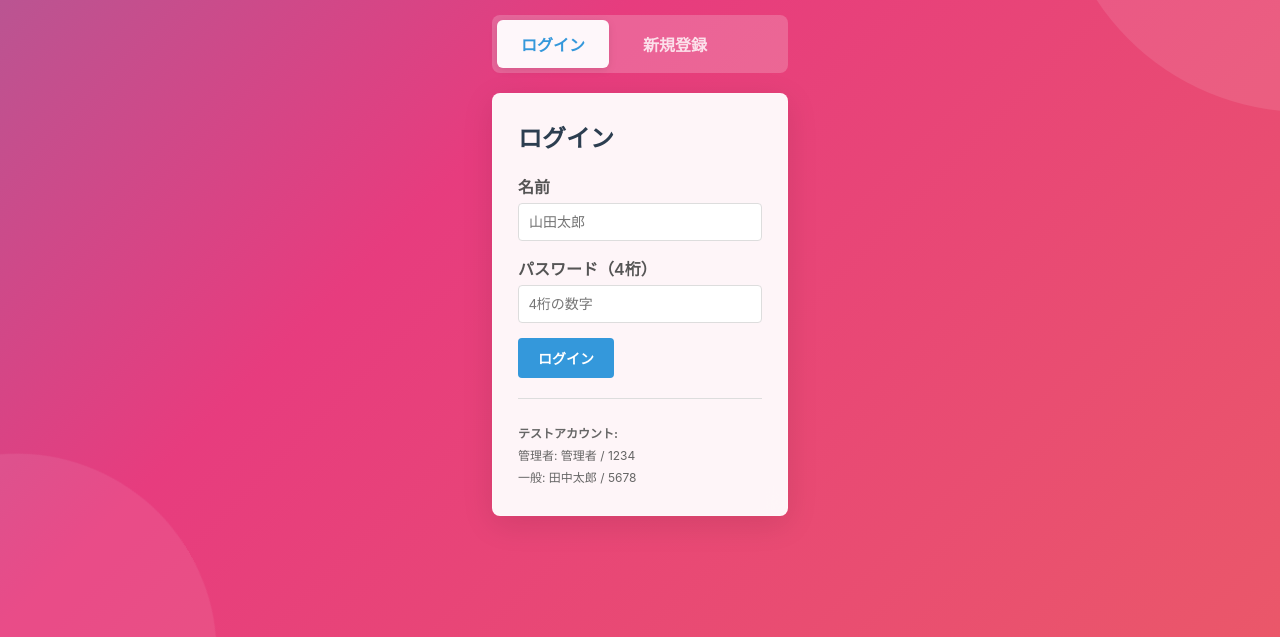
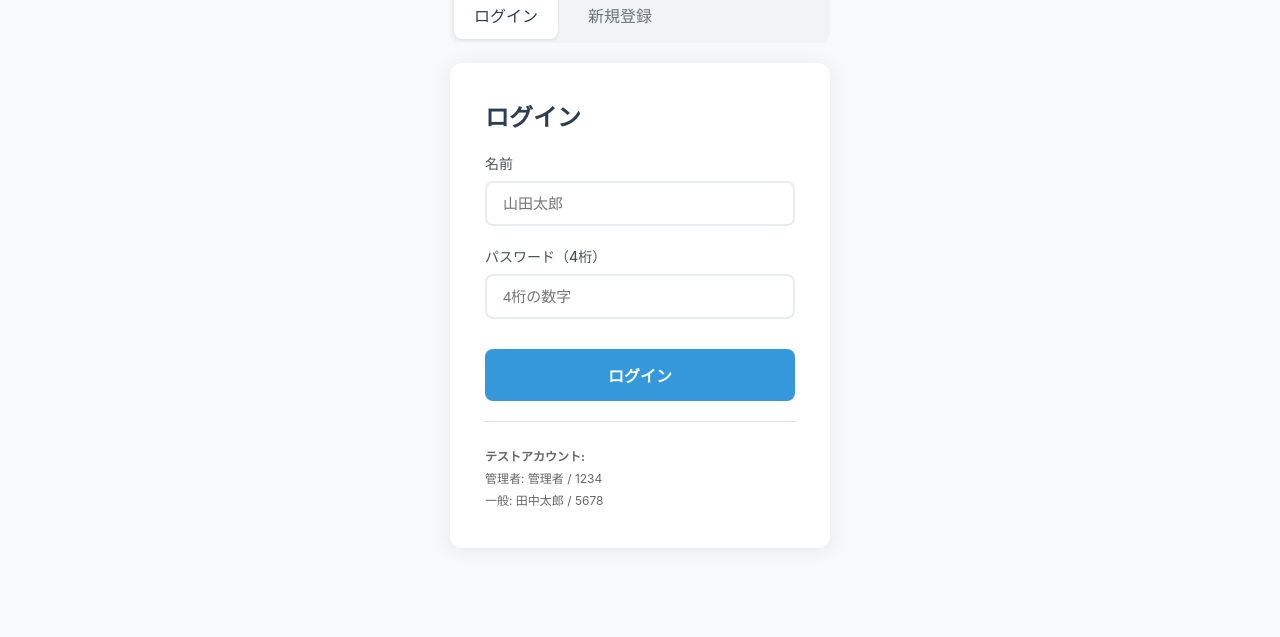
Before and after one commit to ishiyama1989/bentou-order-system, a website: page public/index.html in a window 1280 px wide. Shown: the part 163-800 px from the top of the page. Drawn offline with Linux system fonts and the light colour scheme.

Commit message:
ログイン画面をシンプルでスタイリッシュなデザインに変更

```diff
--- a/public/style.css
+++ b/public/style.css
@@ -304,108 +304,102 @@ table tbody tr:hover {
   display: flex;
   align-items: center;
   justify-content: center;
-  background: linear-gradient(-45deg, #ee7752, #e73c7e, #23a6d5, #23d5ab);
-  background-size: 400% 400%;
-  animation: gradientShift 15s ease infinite;
-  position: relative;
-  overflow: hidden;
-}
-
-/* アニメーショングラデーション */
-@keyframes gradientShift {
-  0% {
-    background-position: 0% 50%;
-  }
-  50% {
-    background-position: 100% 50%;
-  }
-  100% {
-    background-position: 0% 50%;
-  }
-}
-
-/* 装飾的な円 */
-#login-screen::before {
-  content: '';
-  position: absolute;
-  width: 500px;
-  height: 500px;
-  background: rgba(255, 255, 255, 0.1);
-  border-radius: 50%;
-  top: -250px;
-  right: -250px;
-  animation: float 20s ease-in-out infinite;
-}
-
-#login-screen::after {
-  content: '';
-  position: absolute;
-  width: 400px;
-  height: 400px;
-  background: rgba(255, 255, 255, 0.08);
-  border-radius: 50%;
-  bottom: -200px;
-  left: -200px;
-  animation: float 25s ease-in-out infinite reverse;
-}
-
-@keyframes float {
-  0%, 100% {
-    transform: translate(0, 0) rotate(0deg);
-  }
-  50% {
-    transform: translate(50px, 50px) rotate(180deg);
-  }
+  background: #f8f9fa;
+  min-height: 100vh;
 }
 
 #login-screen .container {
-  max-width: 400px;
-  position: relative;
-  z-index: 1;
+  max-width: 420px;
+  width: 100%;
+  padding: 40px 20px;
 }
 
 #login-screen h1 {
   text-align: center;
-  color: white;
-  margin-bottom: 30px;
-  font-size: 32px;
-  text-shadow: 2px 2px 4px rgba(0, 0, 0, 0.2);
-  font-weight: 700;
-  letter-spacing: 1px;
+  color: #2c3e50;
+  margin-bottom: 40px;
+  font-size: 28px;
+  font-weight: 600;
+  letter-spacing: -0.5px;
 }
 
-/* ログインカードのグラスモーフィズム効果 */
+/* ログインカード */
 #login-screen .card {
-  background: rgba(255, 255, 255, 0.95);
-  backdrop-filter: blur(10px);
-  border: 1px solid rgba(255, 255, 255, 0.3);
-  box-shadow: 0 8px 32px rgba(0, 0, 0, 0.1);
+  background: white;
+  border: none;
+  box-shadow: 0 2px 20px rgba(0, 0, 0, 0.08);
+  border-radius: 12px;
+  padding: 35px;
 }
 
-/* ログイン画面のタブスタイル */
+/* ログイン画面のタブ */
 #login-screen .tabs {
-  background: rgba(255, 255, 255, 0.2);
-  border-radius: 8px;
-  padding: 5px;
+  background: #f1f3f5;
+  border-radius: 10px;
+  padding: 4px;
   border-bottom: none;
+  margin-bottom: 30px;
 }
 
 #login-screen .tab-btn {
-  border-radius: 6px;
-  color: rgba(255, 255, 255, 0.8);
+  border-radius: 8px;
+  color: #6c757d;
   border-bottom: none;
-  transition: all 0.3s ease;
+  padding: 12px 20px;
+  font-weight: 500;
+  transition: all 0.2s ease;
 }
 
 #login-screen .tab-btn.active {
-  background: rgba(255, 255, 255, 0.95);
-  color: #3498db;
-  box-shadow: 0 2px 8px rgba(0, 0, 0, 0.1);
+  background: white;
+  color: #2c3e50;
+  box-shadow: 0 1px 3px rgba(0, 0, 0, 0.1);
 }
 
 #login-screen .tab-btn:hover {
-  background: rgba(255, 255, 255, 0.3);
-  color: white;
+  background: white;
+  color: #2c3e50;
+}
+
+/* フォームスタイル */
+#login-screen .form-group {
+  margin-bottom: 20px;
+}
+
+#login-screen .form-group label {
+  display: block;
+  margin-bottom: 8px;
+  color: #495057;
+  font-weight: 500;
+  font-size: 14px;
+}
+
+#login-screen input[type="text"],
+#login-screen input[type="password"],
+#login-screen select {
+  width: 100%;
+  padding: 12px 16px;
+  border: 2px solid #e9ecef;
+  border-radius: 8px;
+  font-size: 15px;
+  transition: all 0.2s ease;
+}
+
+#login-screen input[type="text"]:focus,
+#login-screen input[type="password"]:focus,
+#login-screen select:focus {
+  outline: none;
+  border-color: #3498db;
+  box-shadow: 0 0 0 3px rgba(52, 152, 219, 0.1);
+}
+
+#login-screen .btn {
+  width: 100%;
+  padding: 14px;
+  font-size: 16px;
+  font-weight: 600;
+  border-radius: 8px;
+  margin-top: 10px;
 }
 
 .test-accounts {
```
